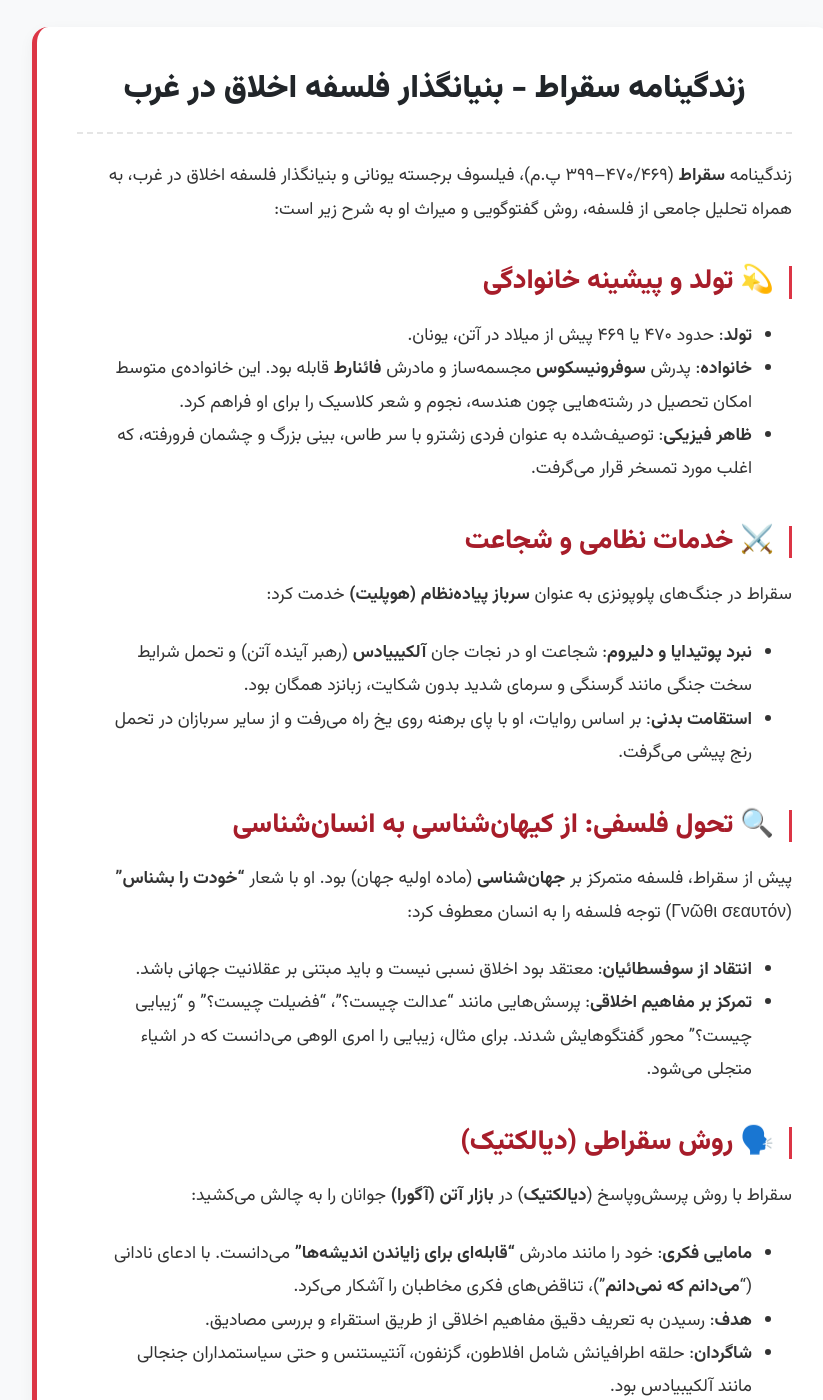
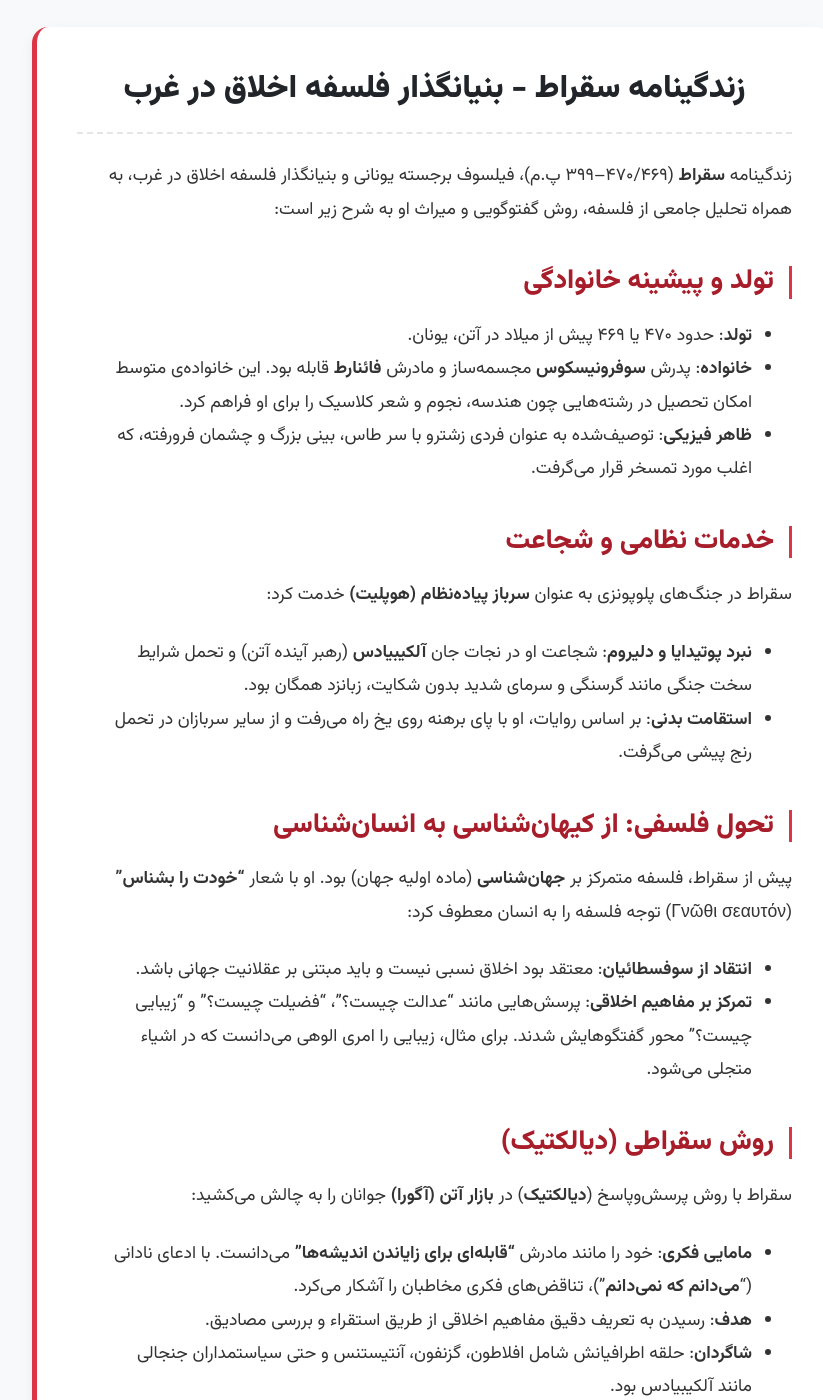
Before and after one commit to darkblog/darkblog.github.io, a Jekyll site: the page built from _posts/2025-7-3-51.md, in a window 1280 px wide and 1400 px high, scrolled down 297 px. Shown: the whole window, without its empty margins (208-1031 px from the left). Built offline with Jekyll 4.4.1, drawn with Linux system fonts in a browser that asks for light colours; some of the changed text lies outside the part shown.

Commit message:
Update 2025-7-3-51.md

```diff
--- a/_posts/2025-7-3-51.md
+++ b/_posts/2025-7-3-51.md
@@ -5,28 +5,28 @@ title: زندگینامه سقراط - بنیانگذار فلسفه اخلاق
 
 زندگینامه **سقراط** (۴۷۰/۴۶۹–۳۹۹ پ.م)، فیلسوف برجسته یونانی و بنیانگذار فلسفه اخلاق در غرب، به همراه تحلیل جامعی از فلسفه، روش گفتوگویی و میراث او به شرح زیر است:
 
-## 💫 تولد و پیشینه خانوادگی
+## تولد و پیشینه خانوادگی
 - **تولد**: حدود ۴۷۰ یا ۴۶۹ پیش از میلاد در آتن، یونان.
 - **خانواده**: پدرش **سوفرونیسکوس** مجسمه‌ساز و مادرش **فائنارط** قابله بود. این خانواده‌ی متوسط امکان تحصیل در رشته‌هایی چون هندسه، نجوم و شعر کلاسیک را برای او فراهم کرد.
 - **ظاهر فیزیکی**: توصیف‌شده به عنوان فردی زشترو با سر طاس، بینی بزرگ و چشمان فرورفته، که اغلب مورد تمسخر قرار می‌گرفت.
 
-## ⚔️ خدمات نظامی و شجاعت
+## خدمات نظامی و شجاعت
 سقراط در جنگ‌های پلوپونزی به عنوان **سرباز پیاده‌نظام (هوپلیت)** خدمت کرد:
 - **نبرد پوتیدایا و دلیروم**: شجاعت او در نجات جان **آلکیبیادس** (رهبر آینده آتن) و تحمل شرایط سخت جنگی مانند گرسنگی و سرمای شدید بدون شکایت، زبانزد همگان بود.
 - **استقامت بدنی**: بر اساس روایات، او با پای برهنه روی یخ راه می‌رفت و از سایر سربازان در تحمل رنج پیشی می‌گرفت.
 
-## 🔍 تحول فلسفی: از کیهان‌شناسی به انسان‌شناسی
+## تحول فلسفی: از کیهان‌شناسی به انسان‌شناسی
 پیش از سقراط، فلسفه متمرکز بر **جهان‌شناسی** (ماده اولیه جهان) بود. او با شعار **"خودت را بشناس"** (Γνῶθι σεαυτόν) توجه فلسفه را به انسان معطوف کرد:
 - **انتقاد از سوفسطائیان**: معتقد بود اخلاق نسبی نیست و باید مبتنی بر عقلانیت جهانی باشد.
 - **تمرکز بر مفاهیم اخلاقی**: پرسش‌هایی مانند "عدالت چیست؟"، "فضیلت چیست؟" و "زیبایی چیست؟" محور گفتگوهایش شدند. برای مثال، زیبایی را امری الوهی می‌دانست که در اشیاء متجلی می‌شود.
 
-## 🗣️ روش سقراطی (دیالکتیک)
+## روش سقراطی (دیالکتیک)
 سقراط با روش پرسش‌وپاسخ (**دیالکتیک**) در **بازار آتن (آگورا)** جوانان را به چالش می‌کشید:
 - **مامایی فکری**: خود را مانند مادرش **"قابله‌ای برای زایاندن اندیشه‌ها"** می‌دانست. با ادعای نادانی ("**می‌دانم که نمی‌دانم**")، تناقض‌های فکری مخاطبان را آشکار می‌کرد.
 - **هدف**: رسیدن به تعریف دقیق مفاهیم اخلاقی از طریق استقراء و بررسی مصادیق.
 - **شاگردان**: حلقه اطرافیانش شامل افلاطون، گزنفون، آنتیستنس و حتی سیاستمداران جنجالی مانند آلکیبیادس بود.
 
-## ⚖️ محاکمه و اتهامات
+## محاکمه و اتهامات
 در سال ۳۹۹ پ.م، سقراط در ۷۰ سالگی به دو اتهام محاکمه شد:
 1. **فساد جوانان**: آموزش‌هایش به چالش کشیدن سنت‌ها و ارزش‌های آتن.
 2. **بی‌اعتقادی به خدایان**: معرفی خدایان جدید (اشاره به "دایمون" درونی که او را راهنمایی می‌کرد).
```
Also changed, not shown: other parts of _posts/2025-7-3-51.md (+3 -3 lines).
